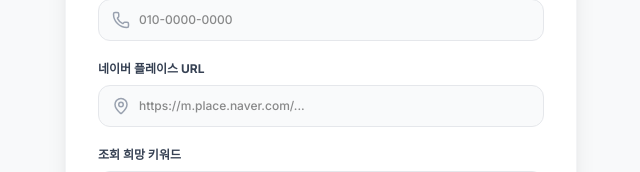
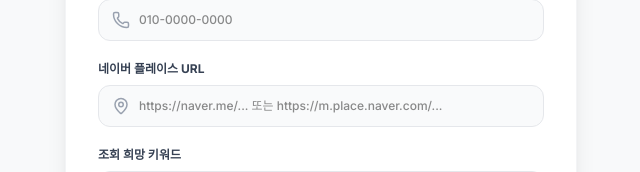
Before and after one commit to ADplanters/place-partner-crm, a Next.js app: page / in a window 1280 px wide. Shown: the part 408-580 px from the top of the page, without its empty margins (319-959 px from the left). Built offline with nearby package versions, Linux system fonts and the light colour scheme; no server answers.

Commit message:
Update page.tsx

```diff
--- a/app/rank-check/page.tsx
+++ b/app/rank-check/page.tsx
@@ -104,7 +104,11 @@ export default function RankCheckPage() {
       return;
     }
 
-    if (!formData.placeUrl.includes("naver.com")) {
+    // 🌟 [수정 포인트] naver.com(긴 주소) 및 naver.me(모바일 공유 단축 주소) 모두 허용
+    const cleanUrl = formData.placeUrl.trim();
+    const isValidUrl = cleanUrl.includes("naver.com") || cleanUrl.includes("naver.me");
+
+    if (!isValidUrl) {
       setErrors({ ...errors, placeUrl: "올바른 네이버 플레이스 URL을 입력해주세요." });
       return;
     }
@@ -117,7 +121,7 @@ export default function RankCheckPage() {
       await addDoc(collection(db, "leads"), {
         name: formData.name,
         phone: formData.phone.replace(/-/g, ""),
-        placeUrl: formData.placeUrl,
+        placeUrl: cleanUrl,
         keyword: formData.keyword,
         status: "신규 접수",
         createdAt: serverTimestamp(),
@@ -227,7 +231,7 @@ export default function RankCheckPage() {
                     name="placeUrl"
                     value={formData.placeUrl}
                     onChange={handleChange}
-                    placeholder="https://m.place.naver.com/..."
+                    placeholder="https://naver.me/... 또는 https://m.place.naver.com/..."
                     className={`w-full pl-10 pr-4 py-3 rounded-xl border text-xs font-medium bg-gray-50 focus:bg-white outline-none transition-all ${
                       errors.placeUrl
                         ? "border-red-500 focus:ring-red-500"
@@ -310,7 +314,7 @@ export default function RankCheckPage() {
               </div>
             </div>
 
-            {/* 진단 순위 리포트 박스 (오타 수정 위치) */}
+            {/* 진단 순위 리포트 박스 */}
             <div className="p-6 rounded-2xl bg-gradient-to-br from-blue-50 to-indigo-50 border border-blue-100 text-center">
               <div className="text-xs font-bold text-gray-500 mb-1">
                 [{formData.keyword}] 키워드 통합 검색
```
